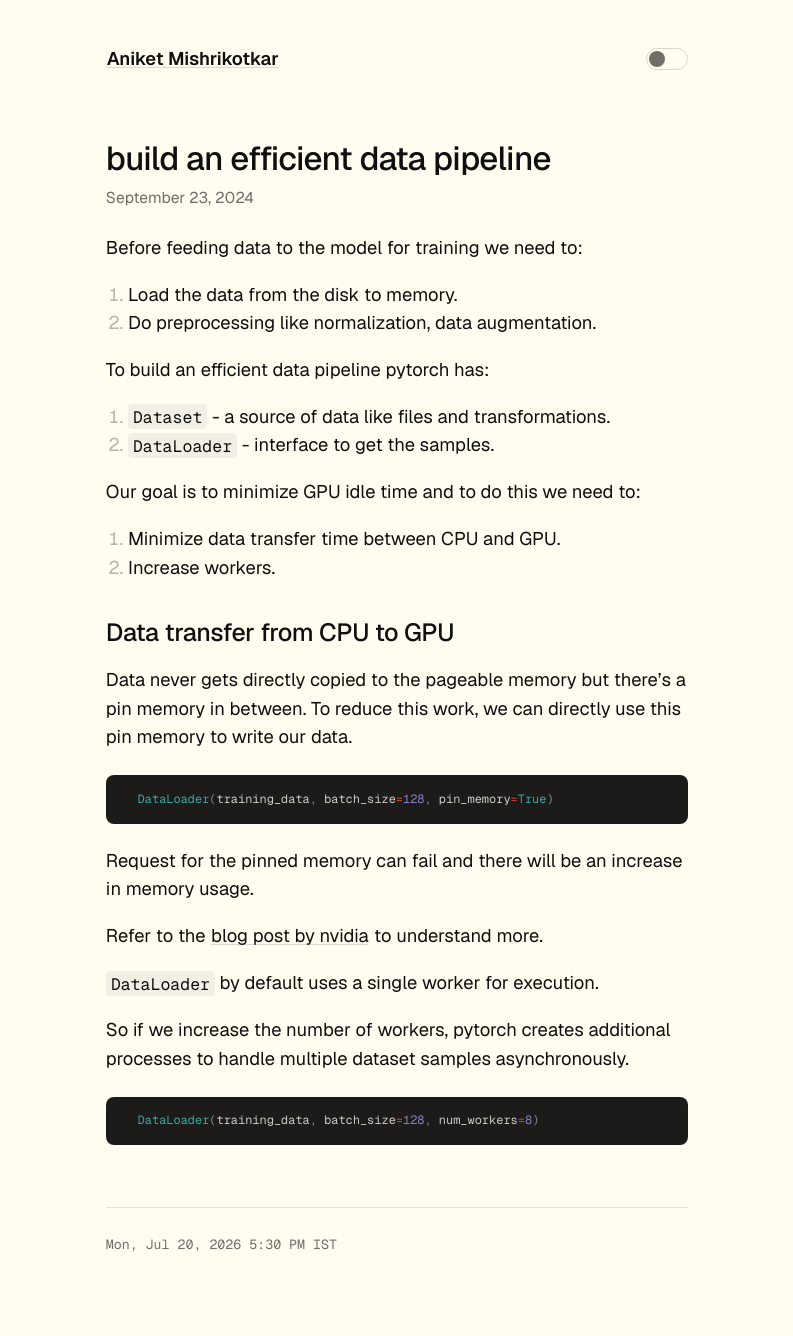
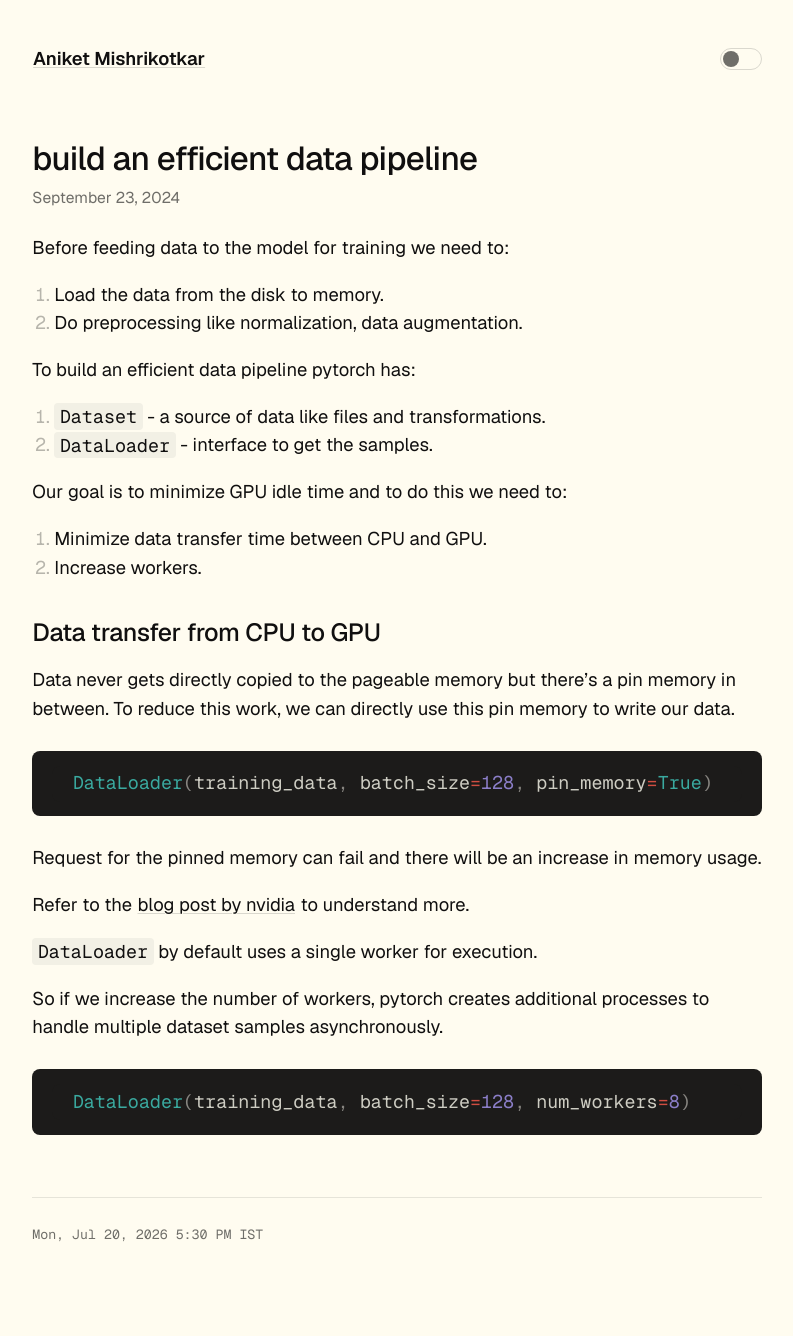
Before and after one commit to aniketmi00/aniketmi00.github.io, a Jekyll site: the page built from _notes/efficient-data-pipeline.md, in a window 1280 px wide. Shown: the whole page, without its empty margins (243-1036 px from the left). Built offline with Jekyll 4.4.1, drawn with Linux system fonts in a browser that asks for light colours.

Commit message:
Match code font size to body text and widen page measure
Co-authored-by: Cursor <cursoragent@cursor.com>

```diff
--- a/_sass/_code.scss
+++ b/_sass/_code.scss
@@ -19,7 +19,7 @@
   color: var(--code-tx);
   border-radius: 8px;
   padding: 0.2em 1.1em;
-  font-size: 0.85em;
+  font-size: 1em;
   font-family: $mono-family;
   overflow: auto;
   margin: 1.5em 0;
--- a/_sass/_style.scss
+++ b/_sass/_style.scss
@@ -124,7 +124,7 @@ body {
   background: var(--bg);
   color: var(--tx);
   font-size: clamp(1rem, 0.95rem + 0.35vw, 1.15rem);
-  max-width: 40em;
+  max-width: 48em;
   -webkit-font-smoothing: antialiased;
   text-rendering: optimizeLegibility;
 }
@@ -303,7 +303,7 @@ code {
   color: var(--tx);
   padding: 0.1em 0.3em;
   border-radius: $border-radius;
-  font-size: 0.9em;
+  font-size: 1em;
   font-family: $mono-family;
 }
 
```
